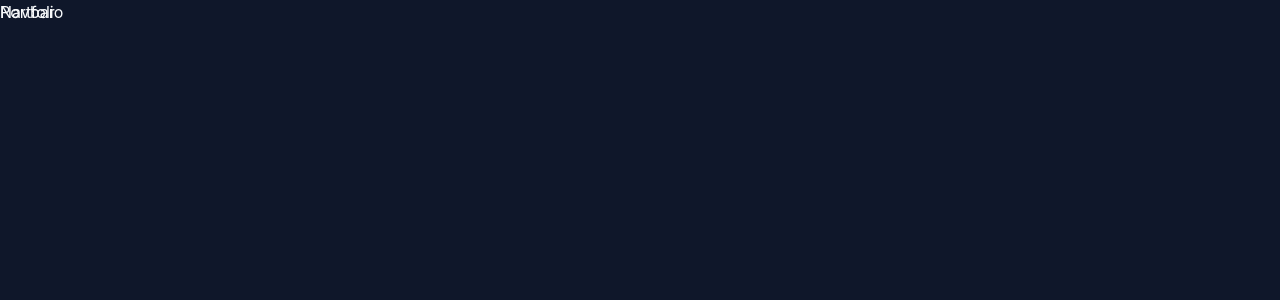
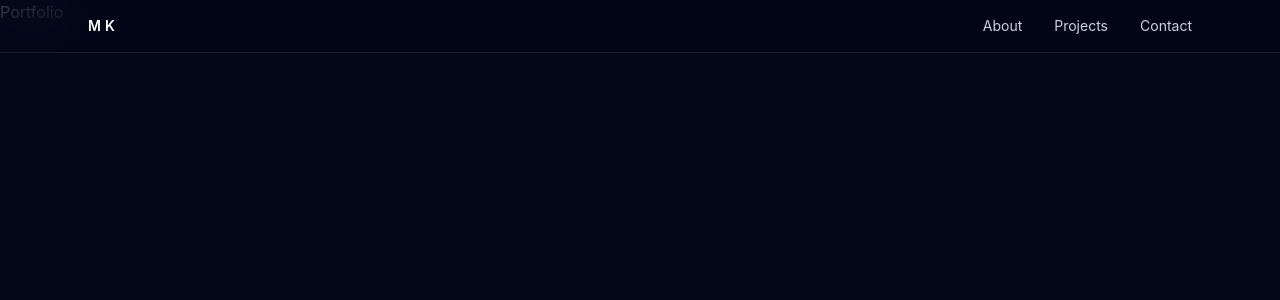
Before and after one commit to MKZSE/mateusz-portfolio, a React (Vite) app: page / in a window 1280 px wide. Shown: the top 300 px of the page. Built offline with nearby package versions, Linux system fonts and the light colour scheme.

Commit message:
feat: setup project achitecture and design system

```diff
--- a/src/components/layout/Navbar.tsx
+++ b/src/components/layout/Navbar.tsx
@@ -1,9 +1,19 @@
 function Navbar() {
-    return (
-        <nav className="fixed top-0 left-0 w-full z-50">
-            Navbar
-        </nav>
-    );
+  return (
+    <nav className="fixed left-0 top-0 z-50 w-full border-b border-white/10 bg-slate-950/70 backdrop-blur-xl">
+      <div className="mx-auto flex max-w-6xl items-center justify-between px-6 py-4">
+        <a href="#" className="text-sm font-semibold tracking-[0.3em] text-white">
+          MK
+        </a>
+
+        <div className="hidden items-center gap-8 text-sm text-slate-300 md:flex">
+          <a href="#about" className="hover:text-white">About</a>
+          <a href="#projects" className="hover:text-white">Projects</a>
+          <a href="#contact" className="hover:text-white">Contact</a>
+        </div>
+      </div>
+    </nav>
+  );
 }
 
 export default Navbar;
--- /dev/null
+++ b/src/components/ui/Button.tsx
@@ -0,0 +1,29 @@
+import type { ReactNode } from "react";
+
+type ButtonVariant = "primary" | "secondary";
+
+type ButtonProps = {
+  children: ReactNode;
+  href: string;
+  variant?: ButtonVariant;
+};
+
+function Button({ children, href, variant = "primary" }: ButtonProps) {
+  const baseClasses =
+    "inline-flex items-center justify-center rounded-full px-5 py-3 text-sm font-medium transition-all duration-200";
+
+  const variantClasses = {
+    primary:
+      "bg-blue-600 text-white hover:bg-blue-500 hover:shadow-lg hover:shadow-blue-600/20",
+    secondary:
+      "border border-white/10 bg-white/5 text-slate-200 hover:bg-white/10 hover:text-white",
+  };
+
+  return (
+    <a href={href} className={`${baseClasses} ${variantClasses[variant]}`}>
+      {children}
+    </a>
+  );
+}
+
+export default Button;
--- a/src/index.css
+++ b/src/index.css
@@ -1,4 +1,5 @@
 @import "tailwindcss";
+@import "./styles/theme.css";
 
 html {
   scroll-behavior: smooth;
@@ -6,7 +7,12 @@ html {
 
 body {
   margin: 0;
-  background: #0f172a;
-  color: #f8fafc;
+  background: var(--color-background);
+  color: var(--color-text);
   font-family: Inter, system-ui, sans-serif;
 }
+
+
+* {
+  box-sizing: border-box;
+}
--- /dev/null
+++ b/src/styles/theme.css
@@ -0,0 +1,17 @@
+:root {
+  --color-background: #020617;
+  --color-surface: #0f172a;
+  --color-surface-soft: #111827;
+  --color-border: rgba(255, 255, 255, 0.1);
+
+  --color-text: #f8fafc;
+  --color-text-muted: #94a3b8;
+
+  --color-accent: #2563eb;
+  --color-accent-soft: rgba(37, 99, 235, 0.15);
+
+  --radius-card: 24px;
+  --radius-button: 999px;
+
+  --shadow-soft: 0 24px 80px rgba(0, 0, 0, 0.35);
+}
```
Also changed, not shown: src/components/sections/Hero.tsx (added).
